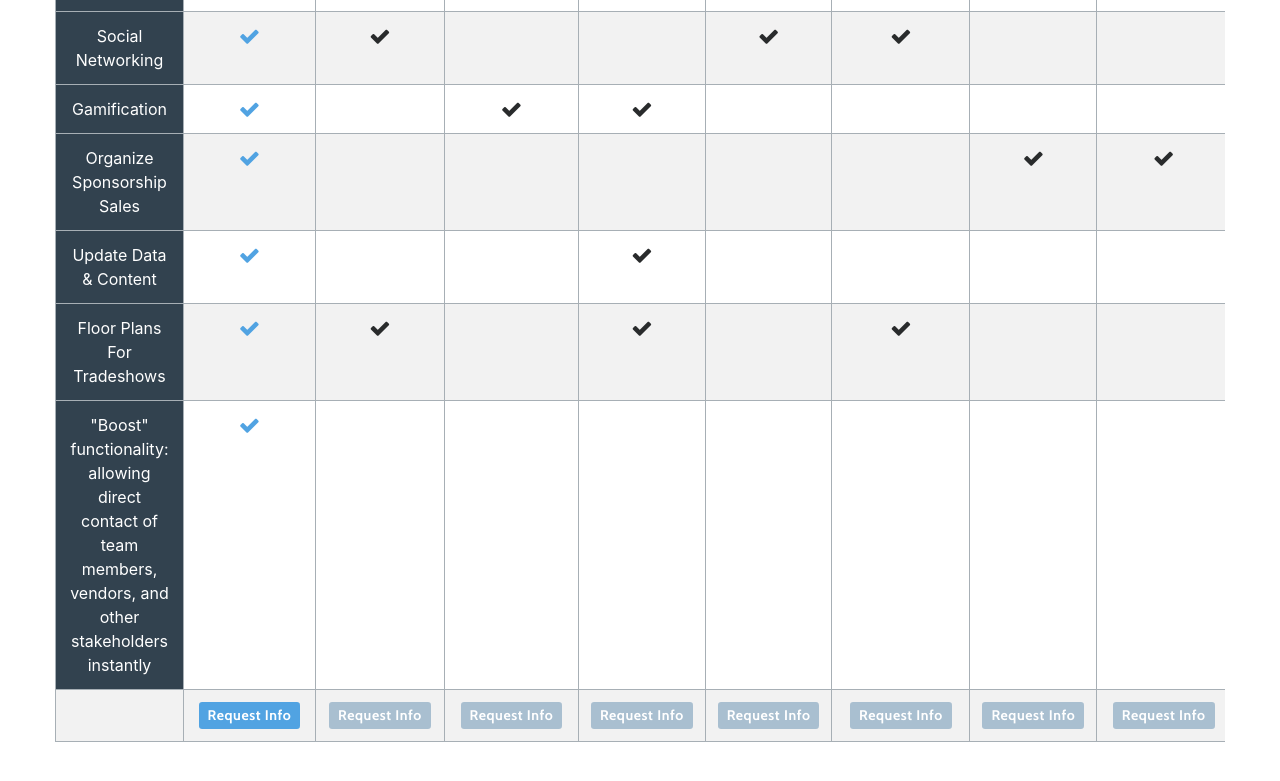
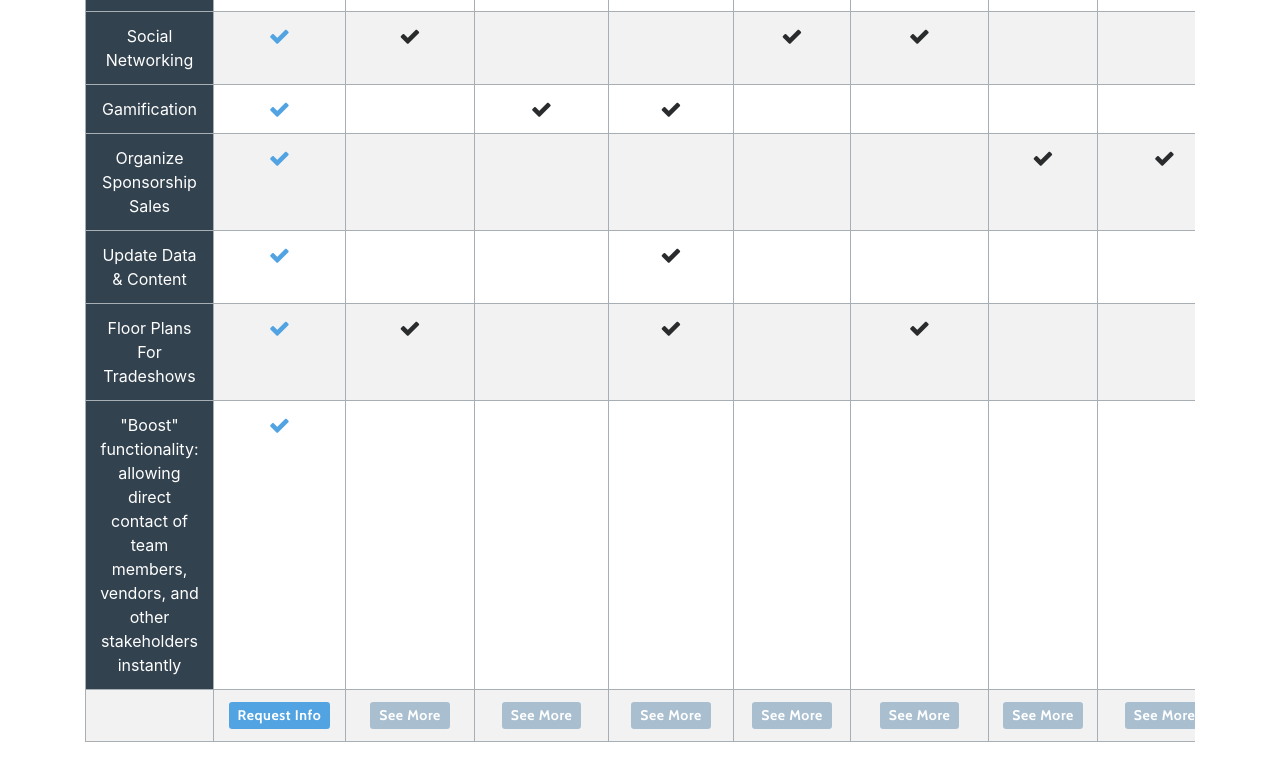
Before and after one commit to mlauren/cadmiumcd-competitor, a website with bundled scripts: page event-scribe.html in a window 1280 px wide. Shown: the part 1953-2734 px from the top of the page. Built offline with nearby package versions, Linux system fonts and the light colour scheme.

Commit message:
Adds fix to background and table.

```diff
--- a/event-scribe.html
+++ b/event-scribe.html
@@ -282,19 +282,19 @@
                             <!-- EventScribe -->
                             <td><a class="cta btn btn-default btn-sm" href="/products/event-management-platform/"> Request Info </a></td>
                             <!-- quickmobile -->
-                            <td><a class="cta btn btn-grey btn-sm xs" target="_blank" href="https://www.quickmobile.com/"> Request Info </a></td>
+                            <td><a class="cta btn btn-grey btn-sm xs" target="_blank" href="https://www.quickmobile.com/"> See More</a></td>
                             <!-- eventmobi -->
-                            <td><a class="cta btn btn-grey btn-sm xs" target="_blank" href="http://www.eventmobi.com/"> Request Info </a></td>
+                            <td><a class="cta btn btn-grey btn-sm xs" target="_blank" href="http://www.eventmobi.com/"> See More</a></td>
                             <!-- doubledutch -->
-                            <td><a class="cta btn btn-grey btn-sm xs" target="_blank" href="http://doubledutch.me/"> Request Info </a></td>
+                            <td><a class="cta btn btn-grey btn-sm xs" target="_blank" href="http://doubledutch.me/"> See More</a></td>
                             <!-- Cvent -->
-                            <td><a class="cta btn btn-grey btn-sm xs" target="_blank" href="http://www.cvent.com/"> Request Info </a></td>
+                            <td><a class="cta btn btn-grey btn-sm xs" target="_blank" href="http://www.cvent.com/"> See More</a></td>
                             <!-- CrowdCompass -->
-                            <td><a class="cta btn btn-grey btn-sm xs" target="_blank" href="http://www.crowdcompass.com/"> Request Info </a></td>
+                            <td><a class="cta btn btn-grey btn-sm xs" target="_blank" href="http://www.crowdcompass.com/"> See More</a></td>
                             <!-- Bizzabo -->
-                            <td><a class="cta btn btn-grey btn-sm xs" target="_blank" href="https://www.bizzabo.com/"> Request Info </a></td>
+                            <td><a class="cta btn btn-grey btn-sm xs" target="_blank" href="https://www.bizzabo.com/"> See More</a></td>
                             <!-- EventPro -->
-                            <td><a class="cta btn btn-grey btn-sm xs" target="_blank" href="http://www.eventpro.net/contact-us.html"> Request Info </a></td>
+                            <td><a class="cta btn btn-grey btn-sm xs" target="_blank" href="http://www.eventpro.net/contact-us.html"> See More</a></td>
                         </tr>
                     </tbody>
                 </table>
@@ -402,7 +402,7 @@
                     </div>
                     <div class="col-12 comparison-row">
                         <a href="/products/event-management-platform/" class="btn-default btn-lg btn-block">
-                            Request Information
+                            See More
                         </a>
                     </div>
                 </div>
@@ -517,7 +517,7 @@
                     </div>
                     <div class="col-12 comparison-row">
                         <a href="https://www.quickmobile.com/" target="_blank" class="btn-grey btn-lg btn-block">
-                            Request Information
+                            See More
                         </a>
                     </div>
                 </div>
@@ -623,7 +623,7 @@
                     </div>
                     <div class="col-12 comparison-row">
                         <a href="http://www.eventmobi.com/" target="_blank" class="btn-grey btn-lg btn-block">
-                            Request Information
+                            See More
                         </a>
                     </div>
                 </div>
@@ -730,7 +730,7 @@
                     </div>
                     <div class="col-12 comparison-row">
                         <a href="http://doubledutch.me/" target="_blank" class="btn-grey btn-lg btn-block">
-                            Request Information
+                            See More
                         </a>
                     </div>
                 </div>
@@ -835,7 +835,7 @@
                     </div>
                     <div class="col-12 comparison-row">
                         <a href="http://www.cvent.com/" target="_blank" class="btn-grey btn-lg btn-block">
-                            Request Information
+                            See More
                         </a>
                     </div>
                 </div>
@@ -946,7 +946,7 @@
                     </div>
                     <div class="col-12 comparison-row">
                         <a href="http://www.crowdcompass.com/" target="_blank" class="btn-grey btn-lg btn-block">
-                            Request Information
+                            See More
                         </a>
                     </div>
                 </div>
@@ -1057,7 +1057,7 @@
                     </div>
                     <div class="col-12 comparison-row">
                         <a href="https://www.bizzabo.com" target="_blank" class="btn-grey btn-lg btn-block">
-                            Request Information
+                            See More
                         </a>
                     </div>
                 </div>
@@ -1169,7 +1169,7 @@
                     </div>
                     <div class="col-12 comparison-row">
                         <a href="http://www.eventpro.net/contact-us.html" target="_blank" class="btn-grey btn-lg btn-block">
-                            Request Information
+                            See More
                         </a>
                     </div>
                 </div>
--- a/scss/grayscale.scss
+++ b/scss/grayscale.scss
@@ -126,7 +126,8 @@ a {
 
     &.event-scribe {
         background: url(../img/intro-bg-eventscribe.jpg) no-repeat center center scroll;
-
+        background-size: cover;
+        background-position: 71%;
     }
     background-color: black;
     -webkit-background-size: cover;
@@ -406,13 +407,14 @@ body {
 
 
 
-@media(min-width:1200px) {
+@media(min-width:1330px) {
 
     .container.special-width {
-        width: 1200px!important;
+        width: 1330px!important;
 
     }
 }
+
 .table-comparison {
 
     &.event-scribe {
```
Also changed, not shown: css/grayscale.css, css/grayscale.min.css.
